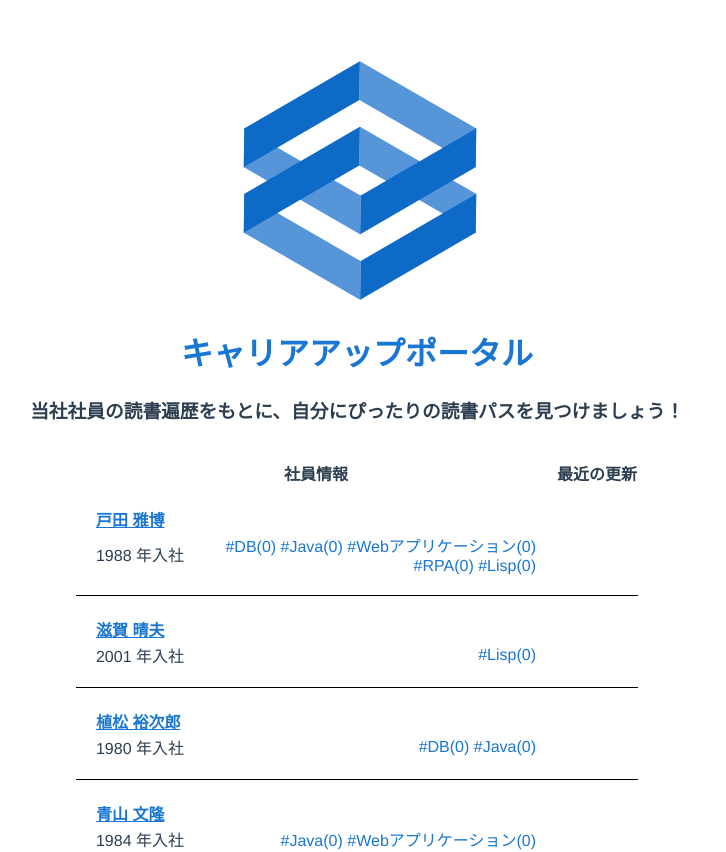
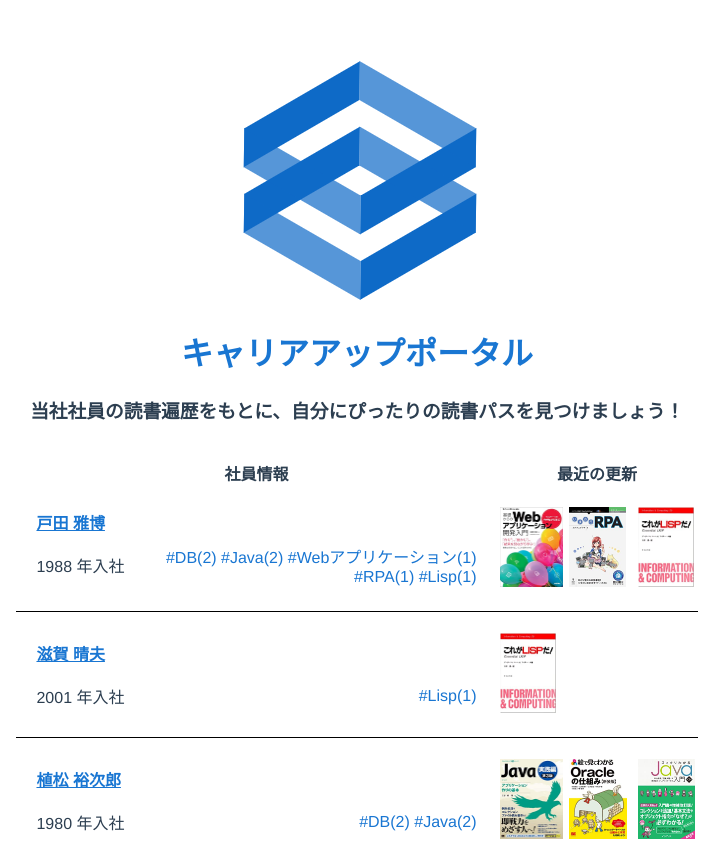
Before and after one commit to OkizumiK/OrandaYa, a Vue app in the folder client/: page / in a window 1280 px wide. Shown: the top 852 px of the page, without its empty margins (283-1009 px from the left). Built offline with nearby package versions, Linux system fonts and the light colour scheme.

Commit message:
update: employeesInfo.vue　タグの表示形式変更

```diff
--- a/client/src/components/EmployeesInfo.vue
+++ b/client/src/components/EmployeesInfo.vue
@@ -44,24 +44,7 @@ export default {
       }
     },
     methods: {
-        window:onload = function(){
-            employees.forEach(function( employee ) {
-                employee.book.forEach( function( bookID ){
-                if(bookID === ""){
-                    employee.bookImageNew3.push("");
-                }else{
-                    const targetBook = books.find((b) => b.bookID === bookID);
-                    employee.bookImageNew3.push(targetBook.bookimage);
-                    }
-                });
-                employee.tagCount.forEach( function( tagItem ){
-                    var result = books.filter(function(value) {
-                      return value.tag === tagItem.name;
-                    });
-                   tagItem["count"] = result.length;
-                });
-            });
-        }
+
     },
 
 }
--- a/client/src/router/index.js
+++ b/client/src/router/index.js
@@ -1,11 +1,35 @@
 import { createRouter, createWebHistory } from 'vue-router'
 import EmployeeList from '../views/EmployeeList.vue'
+import employees from '../assets/employees.json'
+import books from '../assets/books.json'
 
 const routes = [
   {
     path: '/',
     name: 'EmployeeList',
-    component: EmployeeList
+    component: EmployeeList,
+    beforeEnter: (to, from, next) => {
+    employees.forEach(function( employee ) {
+        employee.book.forEach( function( bookID ){
+            if(bookID === ""){
+                employee.bookImageNew3.push("");
+            }else{
+                const targetBook = books.find((b) => b.bookID === bookID);
+                employee.bookImageNew3.push(targetBook.bookimage);
+            }
+        });
+        employee.tagCount.forEach( function( tagItem ){
+            var result = books.filter(function(value) {
+              return value.tag === tagItem.name;
+            });
+           tagItem["count"] = result.length;
+        });
+        employee.tagCount.sort(function(a, b) {
+            return b.count - a.count;
+        });
+    });
+    next(); // 正常に遷移
+    }
   },
   {
     path: '/employeeDetail',
```
